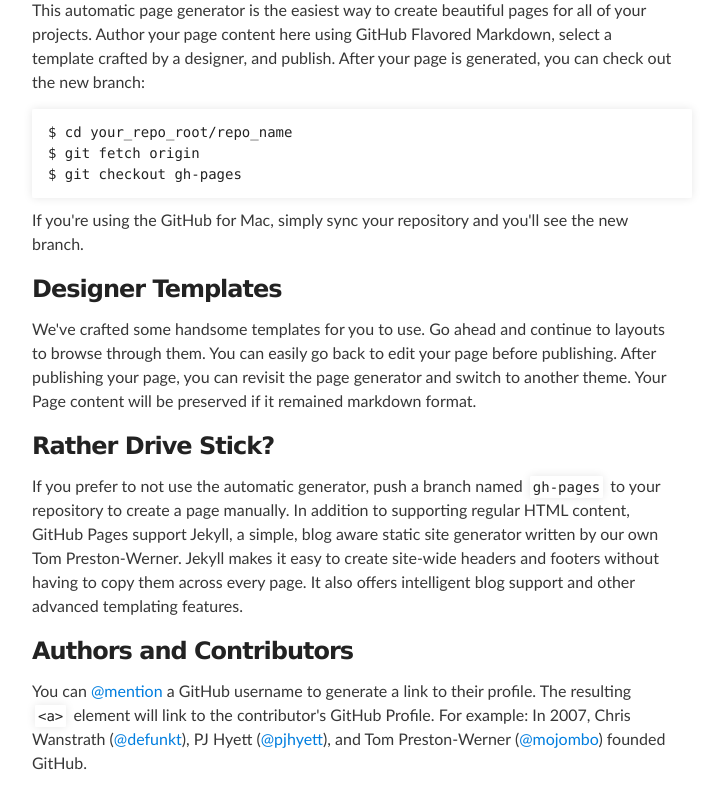
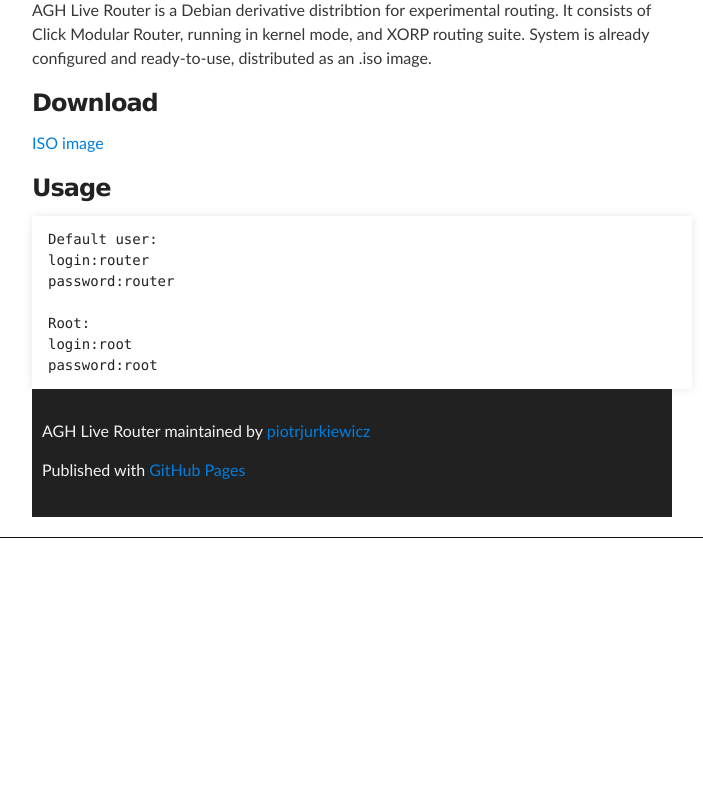
Before and after one commit to aaau/agh-live-router, a plain HTML site: page index.html in a window 1280 px wide. Shown: the part 520-1310 px from the top of the page, without its empty margins (288-991 px from the left). After the commit the page ends 1058 px from the top, so only its background shows below. Drawn offline with Linux system fonts and the light colour scheme.

Commit message:
Update index.html

```diff
--- a/index.html
+++ b/index.html
@@ -19,34 +19,24 @@
 
 <p><iframe src="http://prezi.com/embed/iez6ctgkd8dt/?bgcolor=ffffff&amp;lock_to_path=0&amp;autoplay=no&amp;autohide_ctrls=0" width="662" height="400" frameBorder="0"></iframe></p>
 
-<h3>Welcome to GitHub Pages.</h3>
+<h3>AGH Live Router</h3>
 
-<p>This automatic page generator is the easiest way to create beautiful pages for all of your projects. Author your page content here using GitHub Flavored Markdown, select a template crafted by a designer, and publish. After your page is generated, you can check out the new branch:</p>
+<p>AGH Live Router is a Debian derivative distribtion for experimental routing. It consists of Click Modular Router, running in kernel mode, and XORP routing suite. System is already configured and ready-to-use, distributed as an .iso image.</p>
 
-<pre><code>$ cd your_repo_root/repo_name
-$ git fetch origin
-$ git checkout gh-pages
+<h3>Download</h3>
+<p><a href="http://pluton.kt.agh.edu.pl/~pjurkiewicz/agh-live-router.iso">ISO image</a></p>
+
+<h3>Usage</h3>
+
+<pre><code>Default user:
+login:router
+password:router
+
+Root:
+login:root
+password:root
 </code></pre>
 
-<p>If you're using the GitHub for Mac, simply sync your repository and you'll see the new branch.</p>
-
-<h3>Designer Templates</h3>
-
-<p>We've crafted some handsome templates for you to use. Go ahead and continue to layouts to browse through them. You can easily go back to edit your page before publishing. After publishing your page, you can revisit the page generator and switch to another theme. Your Page content will be preserved if it remained markdown format.</p>
-
-<h3>Rather Drive Stick?</h3>
-
-<p>If you prefer to not use the automatic generator, push a branch named <code>gh-pages</code> to your repository to create a page manually. In addition to supporting regular HTML content, GitHub Pages support Jekyll, a simple, blog aware static site generator written by our own Tom Preston-Werner. Jekyll makes it easy to create site-wide headers and footers without having to copy them across every page. It also offers intelligent blog support and other advanced templating features.</p>
-
-<h3>Authors and Contributors</h3>
-
-<p>You can <a href="https://github.com/blog/821" class="user-mention">@mention</a> a GitHub username to generate a link to their profile. The resulting <code>&lt;a&gt;</code> element will link to the contributor's GitHub Profile. For example: In 2007, Chris Wanstrath (<a href="https://github.com/defunkt" class="user-mention">@defunkt</a>), PJ Hyett (<a href="https://github.com/pjhyett" class="user-mention">@pjhyett</a>), and Tom Preston-Werner (<a href="https://github.com/mojombo" class="user-mention">@mojombo</a>) founded GitHub.</p>
-
-<h3>Support or Contact</h3>
-
-<p>Having trouble with Pages? Check out the documentation at <a href="http://help.github.com/pages">http://help.github.com/pages</a> or contact <a href="mailto:support@github.com">support@github.com</a> and we’ll help you sort it out.</p>
-      </section>
-    </div>
 
     <!-- FOOTER  -->
     <div id="footer_wrap" class="outer">
```
